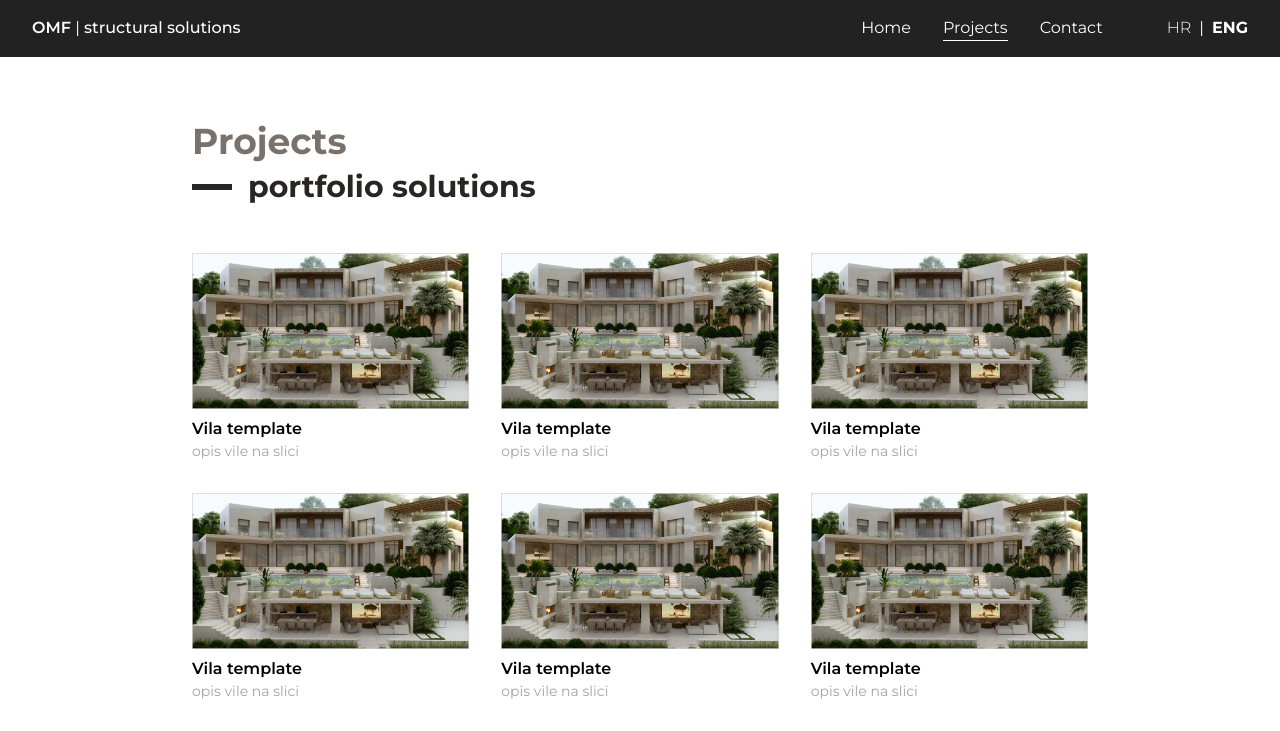
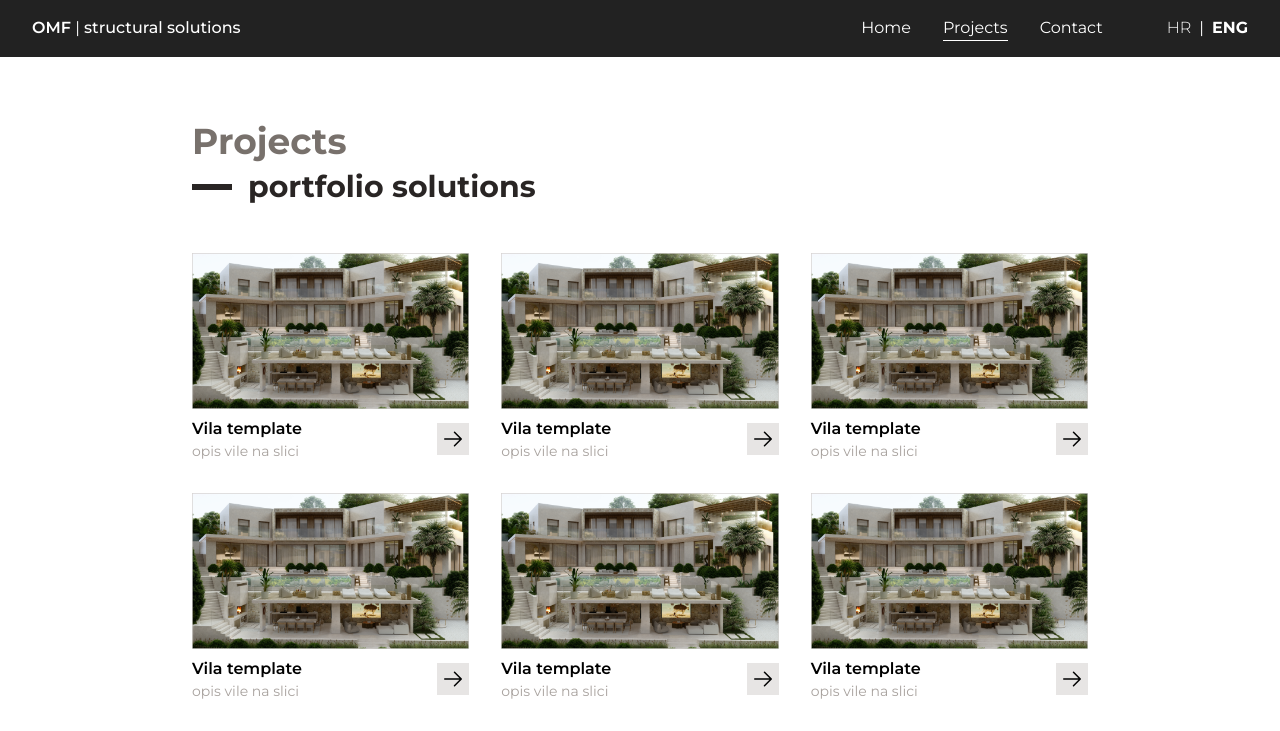
Before and after one commit to oyrad/omf, a Next.js app: page /en/projects in a window 1280 px wide. Shown: the top 731 px of the page. Built offline with nearby package versions, Linux system fonts and the light colour scheme.

Commit message:
add arrow icon to project

```diff
--- a/app/[lang]/projects/components/Project.tsx
+++ b/app/[lang]/projects/components/Project.tsx
@@ -1,5 +1,10 @@
 import Image from "next/image";
 import Link from "next/link";
+
+import {
+  ArrowRight,
+  // @ts-ignore
+} from "@phosphor-icons/react/dist/ssr";
 
 type ProjectProps = {
   image: string;
@@ -17,8 +22,13 @@ export default function Project({ image, title, description }: ProjectProps) {
         width={600}
         className="mb-2"
       />
-      <p className="font-semibold">{title}</p>
-      <p className="text-sm text-stone-400">{description}</p>
+      <div className="flex justify-between items-center">
+        <div>
+          <p className="font-semibold">{title}</p>
+          <p className="text-sm text-stone-400">{description}</p>
+        </div>
+        <ArrowRight className="w-8 h-8 p-1 bg-stone-200" />
+      </div>
     </Link>
   );
 }
```
